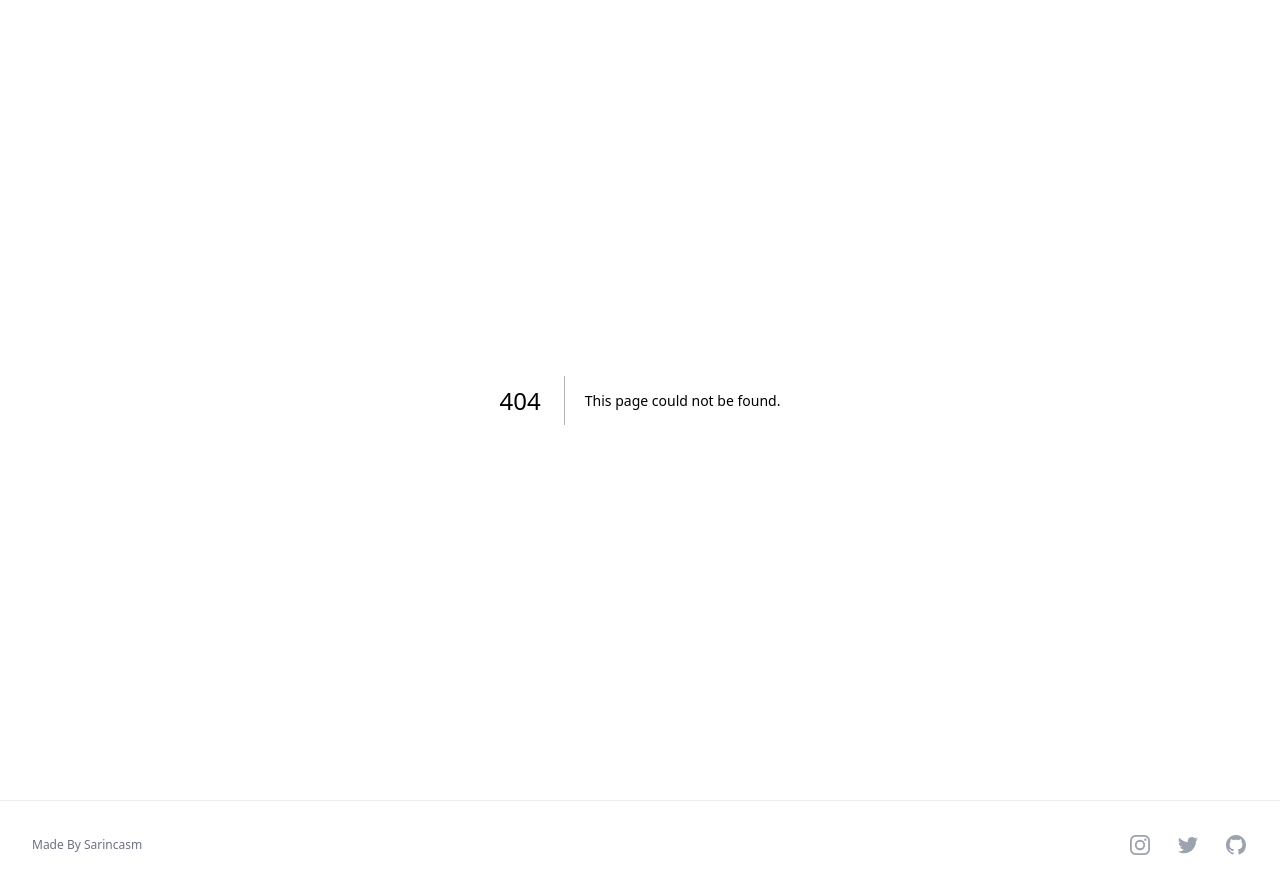
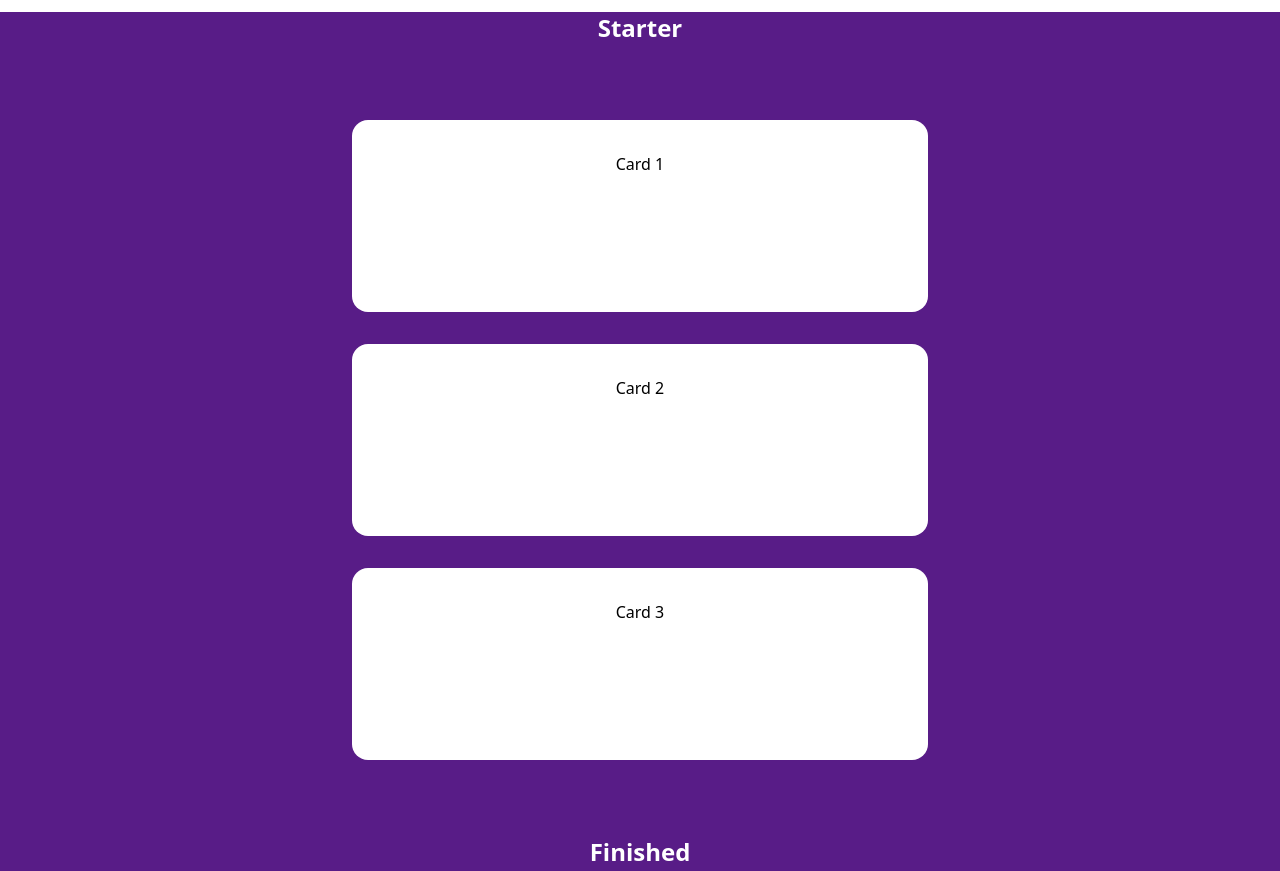
Before and after one commit to sarincasm/jar-of-dirt, a React app in the folder style/css-fundamentals/: page /responsive/css-variables/stacked-cards in a window 1280 px wide. Before the commit this address had no page. Shown: the top 871 px of the page. Built offline with nearby package versions, Linux system fonts and the light colour scheme.

Commit message:
css fundamentals css variables - stacked cards - start

```diff
--- /dev/null
+++ b/style/css-fundamentals/app/responsive/css-variables/page.tsx
@@ -0,0 +1,25 @@
+import {LinkGrid, GridPost} from '@/components/LinkGrid'
+
+export default function Page() {
+	const base = '/responsive/css-variables'
+	const categoryTitle = 'CSS Variables'
+	const posts: GridPost[] = [
+		{
+			href: '/stacked-cards',
+			title: 'Stacked Cards',
+			description:
+				'Update the code so that the media queries change the value of a CSS variable, rather than setting properties like gap and padding directly',
+			date: '2023-07-22',
+			category: {
+				href: `${base}`,
+				title: categoryTitle,
+			},
+		},
+	].map((post) => ({...post, href: base + post.href}))
+
+	const mainTitle = 'CSS Variables'
+	const mainDescription =
+		'CSS Variables are incredibly powerful, and unlock lots of really effective workflows.'
+
+	return LinkGrid({posts, mainTitle, mainDescription})
+}
--- /dev/null
+++ b/style/css-fundamentals/app/responsive/css-variables/stacked-cards/page.tsx
@@ -0,0 +1,52 @@
+function renderStarter() {
+	return (
+		<section className="py-8">
+			<main className="flex flex-col items-center gap-2 p-2 sm:gap-4 sm:p-4 md:gap-8 md:p-8">
+				<article className="p-2 rounded-lg sm:p-4 sm:rounded-2xl md:p-8 md:rounded-3x bg-white h-48 w-full max-w-xl flex justify-center">
+					Card 1
+				</article>
+				<article className="p-2 rounded-lg sm:p-4 sm:rounded-2xl md:p-8 md:rounded-3x bg-white h-48 w-full max-w-xl flex justify-center">
+					Card 2
+				</article>
+				<article className="p-2 rounded-lg sm:p-4 sm:rounded-2xl md:p-8 md:rounded-3x bg-white h-48 w-full max-w-xl flex justify-center">
+					Card 3
+				</article>
+			</main>
+		</section>
+	)
+}
+
+function renderDone() {
+	return (
+		<section className="py-8">
+			<main className="flex flex-col items-center gap-2 p-2 sm:gap-4 sm:p-4 md:gap-8 md:p-8">
+				<article className="p-2 rounded-lg sm:p-4 sm:rounded-2xl md:p-8 md:rounded-3x bg-white h-48 w-full max-w-xl flex justify-center">
+					Card 1
+				</article>
+				<article className="p-2 rounded-lg sm:p-4 sm:rounded-2xl md:p-8 md:rounded-3x bg-white h-48 w-full max-w-xl flex justify-center">
+					Card 2
+				</article>
+				<article className="p-2 rounded-lg sm:p-4 sm:rounded-2xl md:p-8 md:rounded-3x bg-white h-48 w-full max-w-xl flex justify-center">
+					Card 3
+				</article>
+			</main>
+		</section>
+	)
+}
+
+export default function Page() {
+	return (
+		<main className="bg-purple-900">
+			<div>
+				<h2 className="text-2xl font-bold my-3 text-center text-white">
+					Starter
+				</h2>
+				{renderStarter()}
+				<h2 className="text-2xl font-bold my-3 text-center text-white">
+					Finished
+				</h2>
+				{renderDone()}
+			</div>
+		</main>
+	)
+}
--- a/style/css-fundamentals/app/responsive/page.tsx
+++ b/style/css-fundamentals/app/responsive/page.tsx
@@ -14,6 +14,17 @@ export default function Page() {
 				title: 'Responsive',
 			},
 		},
+		{
+			href: '/css-variables',
+			title: 'CSS Variables',
+			description:
+				'CSS Variables are incredibly powerful, and unlock lots of really effective workflows.',
+			date: '2023-07-22',
+			category: {
+				href: `${base}`,
+				title: 'Responsive',
+			},
+		},
 	].map((post) => ({...post, href: base + post.href}))
 	const mainTitle = 'Module 5: Responsive & Behavioural CSS'
 	const mainDescription =
```
